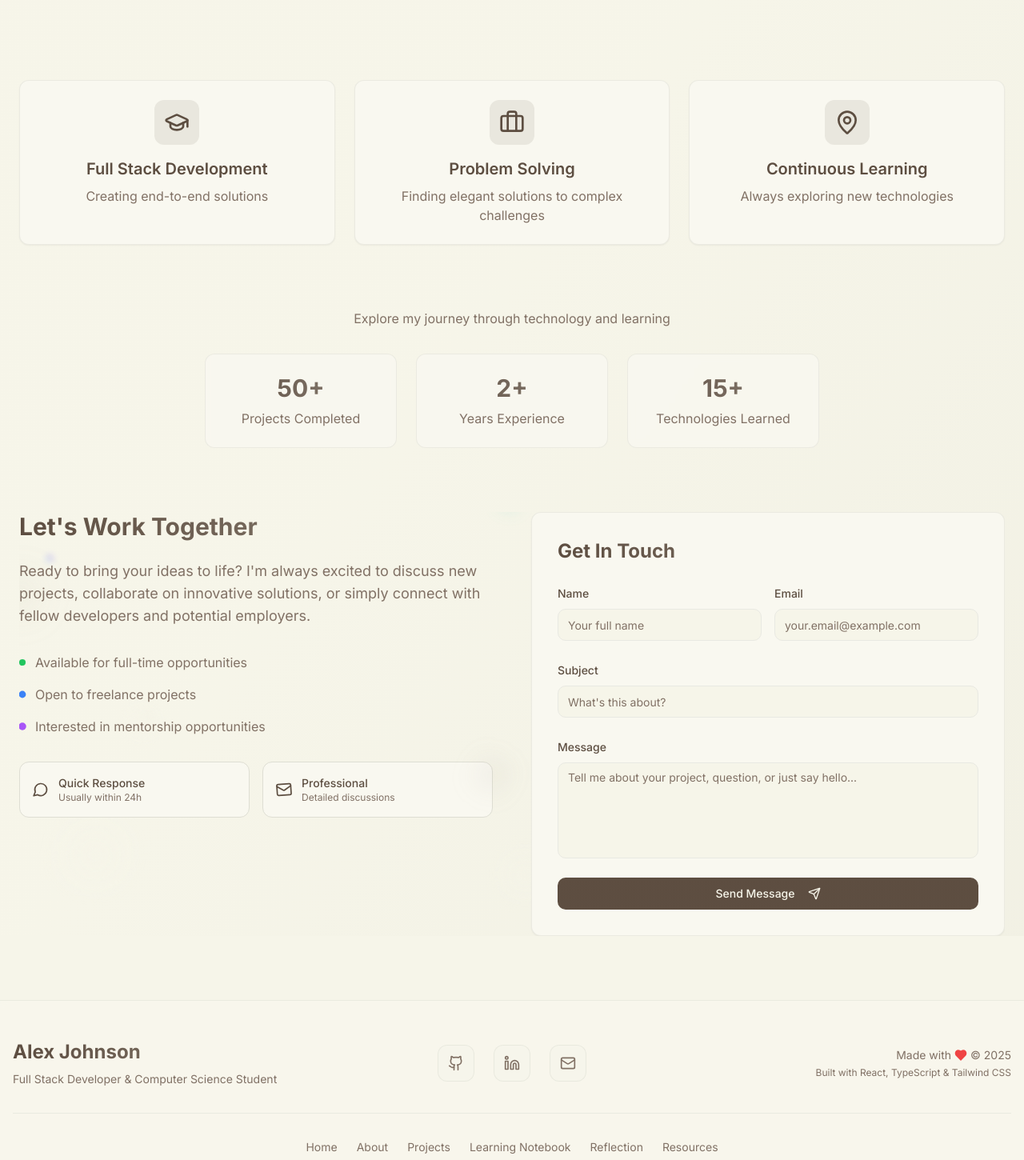
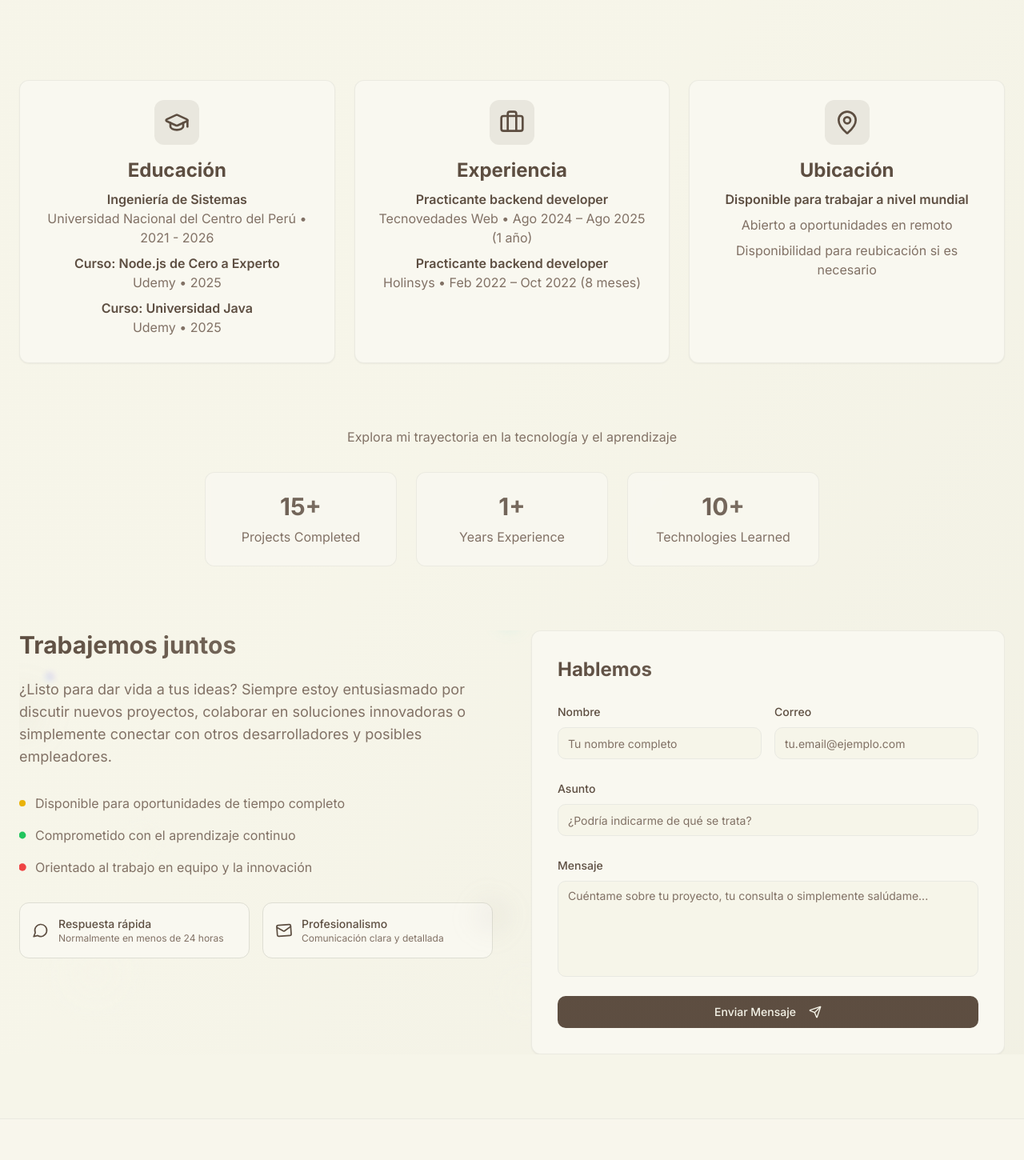
Before and after one commit to ISAASPWDI/my_portfolio, a React (Vite) app: page / in a window 1280 px wide. Shown: the part 700-2150 px from the top of the page at 80% size. Built offline with nearby package versions, Linux system fonts and the light colour scheme.

Commit message:
Changing spanish language in home section

```diff
--- a/src/components/ContactForm.tsx
+++ b/src/components/ContactForm.tsx
@@ -80,16 +80,16 @@ export function ContactForm() {
       transition={{ duration: 0.8 }}
     >
       <Card className="card-elevated p-8">
-        <h3 className="text-2xl font-bold mb-6 text-gradient">Get In Touch</h3>
+        <h3 className="text-2xl font-bold mb-6 text-gradient">Hablemos</h3>
 
         <form onSubmit={handleSubmit(onSubmit)} className="space-y-6">
           <div className="grid md:grid-cols-2 gap-4">
             <div className="space-y-2">
-              <Label htmlFor="name">Name</Label>
+              <Label htmlFor="name">Nombre</Label>
               <Input
                 id="name"
-                placeholder="Your full name"
-                {...register("name", { required: "Name is required" })}
+                placeholder="Tu nombre completo"
+                {...register("name", { required: "El nombre es obligatorio" })}
                 className={errors.name ? "border-destructive" : ""}
               />
               {errors.name && (
@@ -98,13 +98,13 @@ export function ContactForm() {
             </div>
 
             <div className="space-y-2">
-              <Label htmlFor="email">Email</Label>
+              <Label htmlFor="email">Correo</Label>
               <Input
                 id="email"
                 type="email"
-                placeholder="your.email@example.com"
+                placeholder="tu.email@ejemplo.com"
                 {...register("email", {
-                  required: "Email is required",
+                  required: "El correo es obligatorio",
                   pattern: {
                     value: /^\S+@\S+$/i,
                     message: "Invalid email address"
@@ -119,11 +119,11 @@ export function ContactForm() {
           </div>
 
           <div className="space-y-2">
-            <Label htmlFor="subject">Subject</Label>
+            <Label htmlFor="subject">Asunto</Label>
             <Input
               id="subject"
-              placeholder="What's this about?"
-              {...register("subject", { required: "Subject is required" })}
+              placeholder="¿Podría indicarme de qué se trata?"
+              {...register("subject", { required: "El asunto es obligatorio" })}
               className={errors.subject ? "border-destructive" : ""}
             />
             {errors.subject && (
@@ -132,12 +132,12 @@ export function ContactForm() {
           </div>
 
           <div className="space-y-2">
-            <Label htmlFor="message">Message</Label>
+            <Label htmlFor="message">Mensaje</Label>
             <Textarea
               id="message"
-              placeholder="Tell me about your project, question, or just say hello..."
+              placeholder="Cuéntame sobre tu proyecto, tu consulta o simplemente salúdame..."
               className={`min-h-[120px] resize-none ${errors.message ? "border-destructive" : ""}`}
-              {...register("message", { required: "Message is required" })}
+              {...register("message", { required: "El mensaje es obligatorio" })}
             />
             {errors.message && (
               <p className="text-sm text-destructive">{errors.message.message}</p>
@@ -147,16 +147,16 @@ export function ContactForm() {
           <Button
             type="submit"
             disabled={isSubmitting}
-            className="btn-primary w-full group"
+            className="btn-primary w-full group transition-all duration-300"
           >
             {isSubmitting ? (
               <>
                 <div className="w-4 h-4 border-2 border-white/30 border-t-white rounded-full animate-spin mr-2" />
-                Sending...
+                Enviando...
               </>
             ) : (
               <>
-                Send Message
+                Enviar Mensaje
                 <Send className="ml-2 h-4 w-4 group-hover:translate-x-1 transition-transform" />
               </>
             )}
--- a/src/components/Footer.tsx
+++ b/src/components/Footer.tsx
@@ -5,21 +5,21 @@ export function Footer() {
   const socialLinks = [
     {
       icon: Github,
-      href: "https://github.com",
+      href: "https://github.com/ISAASPWDI",
       label: "GitHub",
-      username: "alexjohnson"
+      username: "stevensaliaga"
     },
     {
       icon: Linkedin,
-      href: "https://linkedin.com/in/alexjohnson",
+      href: "https://www.linkedin.com/in/stevens-aliaga-arauco-05bb39226/",
       label: "LinkedIn",
-      username: "Alex Johnson"
+      username: "Stevens Aliaga"
     },
     {
       icon: Mail,
-      href: "mailto:alex@example.com",
+      href: "mailto:stivensaliaga@gmail.com",
       label: "Email",
-      username: "alex@example.com"
+      username: "stivensaliaga@gmail.com"
     },
   ]
 
@@ -35,9 +35,9 @@ export function Footer() {
             transition={{ duration: 0.6 }}
             className="text-center md:text-left"
           >
-            <h3 className="text-2xl font-bold text-gradient mb-2">Alex Johnson</h3>
+            <h3 className="text-2xl font-bold text-gradient mb-2">Stevens Aliaga</h3>
             <p className="text-muted-foreground text-sm">
-              Full Stack Developer & Computer Science Student
+              Backend developer & System Engineer Student
             </p>
           </motion.div>
 
@@ -81,11 +81,11 @@ export function Footer() {
             className="text-center md:text-right"
           >
             <p className="text-muted-foreground text-sm flex items-center justify-center md:justify-end">
-              Made with <Heart className="h-4 w-4 mx-1 text-red-500" fill="currentColor" />
+              Made with love <Heart className="h-4 w-4 mx-1 text-red-500" fill="currentColor" />
               © {new Date().getFullYear()}
             </p>
             <p className="text-muted-foreground text-xs mt-1">
-              Built with React, TypeScript & Tailwind CSS
+              Hecho con TypeScript & Tailwind CSS
             </p>
           </motion.div>
         </div>
--- a/src/pages/Home.tsx
+++ b/src/pages/Home.tsx
@@ -9,15 +9,40 @@ import pdf from "../../public/pdf 5.pdf"
 
 export default function Home() {
   const socialLinks = [
-    { icon: Github, href: "https://github.com", label: "GitHub" },
-    { icon: Linkedin, href: "https://linkedin.com", label: "LinkedIn" },
-    { icon: Mail, href: "mailto:contact@example.com", label: "Email" },
+    { icon: Github, href: "https://github.com/ISAASPWDI", label: "GitHub" },
+    { icon: Linkedin, href: "https://www.linkedin.com/in/stevens-aliaga-arauco-05bb39226/", label: "LinkedIn" },
+    { icon: Mail, href: "mailto:stivensaliaga@gmail.com", label: "Email" },
   ]
   const homeCards = [
-    { icon: GraduationCap, title: "Full Stack Development", description: "Creating end-to-end solutions" },
-    { icon: Briefcase, title: "Problem Solving", description: "Finding elegant solutions to complex challenges" },
-    { icon: MapPin, title: "Continuous Learning", description: "Always exploring new technologies" }
+    {
+      icon: GraduationCap,
+      title: "Educación",
+      items: [
+        { degree: "Ingeniería de Sistemas", description: "Universidad Nacional del Centro del Perú • 2021 - 2026" },
+        { degree: "Curso: Node.js de Cero a Experto", description: "Udemy • 2025" },
+        { degree: "Curso: Universidad Java", description: "Udemy • 2025" }
+      ]
+    },
+    {
+      icon: Briefcase,
+      title: "Experiencia",
+      items: [
+        { degree: "Practicante backend developer", description: "Tecnovedades Web • Ago 2024 – Ago 2025 (1 año)" },
+        { degree: "Practicante backend developer", description: "Holinsys • Feb 2022 – Oct 2022 (8 meses)" }
+      ]
+    },
+    {
+      icon: MapPin,
+      title: "Ubicación",
+      items: [
+        { degree: "Disponible para trabajar a nivel mundial" },
+        { description: "Abierto a oportunidades en remoto" },
+        { description: "Disponibilidad para reubicación si es necesario" }
+      ]
+    }
+
   ]
+
   return (
     <div className="hero-section overflow-hidden">
       <div className="container mx-auto px-4 lg:px-6">
@@ -36,17 +61,15 @@ export default function Home() {
               transition={{ duration: 0.8, delay: 0.4 }}
               className="flex flex-col items-center lg:block"
             >
-              <h1 className="text-center lg:text-start text-4xl sm:text-5xl lg:text-6xl xl:text-7xl font-bold mb-4">
-                <span className="text-foreground">Hello, I'm</span>
-                <br />
-                <span className="text-foreground">Alex Johnson</span>
+              <h1 className="text-center text-foreground lg:text-start text-4xl sm:text-5xl lg:text-6xl xl:text-7xl font-bold mb-4">
+                Hola, Soy <br />
+                Stevens Aliaga
               </h1>
               <p className="text-center lg:text-start text-lg sm:text-xl lg:text-2xl text-muted-foreground mb-6 leading-relaxed">
-                Full Stack Developer & Computer Science Student
+                Backend developer & System Engineer Student
               </p>
               <p className=" text-center lg:text-start text-base lg:text-lg text-muted-foreground max-w-lg">
-                Passionate about creating innovative solutions and learning cutting-edge technologies.
-                Currently pursuing my Computer Science degree while building real-world applications.
+                Con una profunda pasión por mi carrera. Estoy constantemente en busca de nuevas oportunidades de aprendizaje y me entusiasma explorar tecnologías de vanguardia que me permitan innovar y superar desafíos.
               </p>
             </motion.div>
 
@@ -63,6 +86,7 @@ export default function Home() {
                   <motion.a
                     key={social.label}
                     href={social.href}
+                    target="_blank"
                     className="group relative p-2.5 lg:p-3 bg-card/60 hover:bg-primary/10 border border-border/50 rounded-xl transition-all duration-300 hover:scale-110"
                     whileHover={{ scale: 1.1 }}
                     whileTap={{ scale: 0.95 }}
@@ -86,14 +110,14 @@ export default function Home() {
             >
               <Link to="/projects">
                 <Button className="btn-primary group transition-transform duration-500 w-full sm:w-auto">
-                  View My Work
+                  Ver mi trabajo
                   <ArrowRight className="ml-2 h-4 w-4 transition-transform duration-500 group-hover:translate-x-1" />
                 </Button>
               </Link>
               <a href="/pdf 5.pdf" download="mi-cv.pdf">
                 <Button variant="outline" className="btn-secondary hover:bg-primary/10 group transition-all duration-300 w-full sm:w-auto">
                   <Download className="mr-2 h-4 w-4 group-hover:scale-110 transition-transform duration-500" />
-                  Download Resume
+                  Descargar CV
                 </Button>
               </a>
 
@@ -277,11 +301,11 @@ export default function Home() {
         </div>
 
         <div className="grid grid-cols-1 md:grid-cols-3 lg:grid-cols-3 gap-4 lg:gap-6 mb-16 lg:mb-20">
-          {homeCards.map((interest, index) => {
-            const Icon = interest.icon
+          {homeCards.map((card, index) => {
+            const Icon = card.icon
             return (
               <motion.div
-                key={interest.title}
+                key={card.title}
                 initial={{ opacity: 0, y: 30 }}
                 animate={{ opacity: 1, y: 0 }}
                 transition={{ duration: 0.6, delay: 0.6 + index * 0.1 }}
@@ -291,8 +315,18 @@ export default function Home() {
                     <div className="inline-flex p-2.5 lg:p-3 bg-primary/10 rounded-xl mb-3 lg:mb-4 group-hover:bg-primary/20 transition-colors">
                       <Icon className="h-6 w-6 lg:h-8 lg:w-8 text-primary" />
                     </div>
-                    <h3 className="text-lg lg:text-xl font-semibold mb-2">{interest.title}</h3>
-                    <p className="text-sm lg:text-base text-muted-foreground">{interest.description}</p>
+                    <h3 className="text-2xl font-extrabold mb-2">{card.title}</h3>
+
+                    {card.items.map((item, i) => (
+                      <div key={i} className="mb-2">
+                        {item.degree && (
+                          <p className="font-semibold">{item.degree}</p>
+                        )}
+                        <p className="text-sm lg:text-base text-muted-foreground">
+                          {item.description}
+                        </p>
+                      </div>
+                    ))}
                   </div>
                 </Card>
               </motion.div>
@@ -300,18 +334,19 @@ export default function Home() {
           })}
         </div>
 
+
         <motion.div
           initial={{ opacity: 0, y: 50 }}
           animate={{ opacity: 1, y: 0 }}
           transition={{ duration: 0.8, delay: 1 }}
           className="mt-16 lg:mt-20 text-center"
         >
-          <p className="text-muted-foreground mb-6 lg:mb-8">Explore my journey through technology and learning</p>
+          <p className="text-muted-foreground mb-6 lg:mb-8">Explora mi trayectoria en la tecnología y el aprendizaje</p>
           <div className="grid grid-cols-1 sm:grid-cols-3 gap-4 lg:gap-6 max-w-3xl mx-auto">
             {[
-              { number: "50+", label: "Projects Completed" },
-              { number: "2+", label: "Years Experience" },
-              { number: "15+", label: "Technologies Learned" },
+              { number: "15+", label: "Projects Completed" },
+              { number: "1+", label: "Years Experience" },
+              { number: "10+", label: "Technologies Learned" },
             ].map((stat, index) => (
               <motion.div
                 key={stat.label}
@@ -434,11 +469,9 @@ export default function Home() {
                 animate={{ opacity: 1, x: 0 }}
                 transition={{ duration: 0.8, delay: 1.6 }}
               >
-                <h2 className="text-2xl lg:text-3xl font-bold mb-4 lg:mb-6 text-gradient">Let's Work Together</h2>
+                <h2 className="text-2xl lg:text-3xl font-bold mb-4 lg:mb-6 text-gradient">Trabajemos juntos</h2>
                 <p className="text-base lg:text-lg text-muted-foreground leading-relaxed mb-6 lg:mb-8">
-                  Ready to bring your ideas to life? I'm always excited to discuss new projects,
-                  collaborate on innovative solutions, or simply connect with fellow developers
-                  and potential employers.
+                  ¿Listo para dar vida a tus ideas? Siempre estoy entusiasmado por discutir nuevos proyectos, colaborar en soluciones innovadoras o simplemente conectar con otros desarrolladores y posibles empleadores.
                 </p>
               </motion.div>
 
@@ -455,37 +488,46 @@ export default function Home() {
                   transition={{ duration: 0.3 }}
                 >
                   <motion.div
-                    className="w-2 h-2 bg-green-500 rounded-full flex-shrink-0"
+                    className="w-2 h-2 bg-yellow-500 rounded-full flex-shrink-0"
                     animate={{ scale: [1, 1.2, 1] }}
                     transition={{ duration: 2, repeat: Infinity }}
                   />
-                  <span className="text-sm lg:text-base text-muted-foreground group-hover:text-foreground transition-colors">Available for full-time opportunities</span>
+                  <span className="text-sm lg:text-base text-muted-foreground group-hover:text-foreground transition-colors">
+                    Disponible para oportunidades de tiempo completo
+                  </span>
                 </motion.div>
+
                 <motion.div
                   className="flex items-center space-x-3 group"
                   whileHover={{ x: 5 }}
                   transition={{ duration: 0.3 }}
                 >
                   <motion.div
-                    className="w-2 h-2 bg-blue-500 rounded-full flex-shrink-0"
+                    className="w-2 h-2 bg-green-500 rounded-full flex-shrink-0"
                     animate={{ scale: [1, 1.2, 1] }}
                     transition={{ duration: 2, repeat: Infinity, delay: 0.5 }}
                   />
-                  <span className="text-sm lg:text-base text-muted-foreground group-hover:text-foreground transition-colors">Open to freelance projects</span>
+                  <span className="text-sm lg:text-base text-muted-foreground group-hover:text-foreground transition-colors">
+                    Comprometido con el aprendizaje continuo
+                  </span>
                 </motion.div>
+
                 <motion.div
                   className="flex items-center space-x-3 group"
                   whileHover={{ x: 5 }}
                   transition={{ duration: 0.3 }}
                 >
                   <motion.div
-                    className="w-2 h-2 bg-purple-500 rounded-full flex-shrink-0"
+                    className="w-2 h-2 bg-red-500 rounded-full flex-shrink-0"
                     animate={{ scale: [1, 1.2, 1] }}
                     transition={{ duration: 2, repeat: Infinity, delay: 1 }}
                   />
-                  <span className="text-sm lg:text-base text-muted-foreground group-hover:text-foreground transition-colors">Interested in mentorship opportunities</span>
+                  <span className="text-sm lg:text-base text-muted-foreground group-hover:text-foreground transition-colors">
+                    Orientado al trabajo en equipo y la innovación
+                  </span>
                 </motion.div>
               </motion.div>
+
 
               {/* Contact methods with icons */}
               <motion.div
@@ -507,8 +549,8 @@ export default function Home() {
                     <MessageCircle className="h-4 w-4 lg:h-5 lg:w-5 text-primary group-hover:text-primary transition-colors duration-300" />
                   </motion.div>
                   <div>
-                    <div className="font-medium text-xs lg:text-sm text-foreground">Quick Response</div>
-                    <div className="text-xs text-muted-foreground">Usually within 24h</div>
+                    <div className="font-medium text-xs lg:text-sm text-foreground">Respuesta rápida</div>
+                    <div className="text-xs text-muted-foreground">Normalmente en menos de 24 horas</div>
                   </div>
                 </motion.div>
 
@@ -528,8 +570,8 @@ export default function Home() {
                     <Mail className="h-4 w-4 lg:h-5 lg:w-5 text-primary group-hover:text-primary transition-colors duration-300" />
                   </motion.div>
                   <div>
-                    <div className="font-medium text-xs lg:text-sm text-foreground">Professional</div>
-                    <div className="text-xs text-muted-foreground">Detailed discussions</div>
+                    <div className="font-medium text-xs lg:text-sm text-foreground">Profesionalismo</div>
+                    <div className="text-xs text-muted-foreground">Comunicación clara y detallada</div>
                   </div>
                 </motion.div>
               </motion.div>
```
